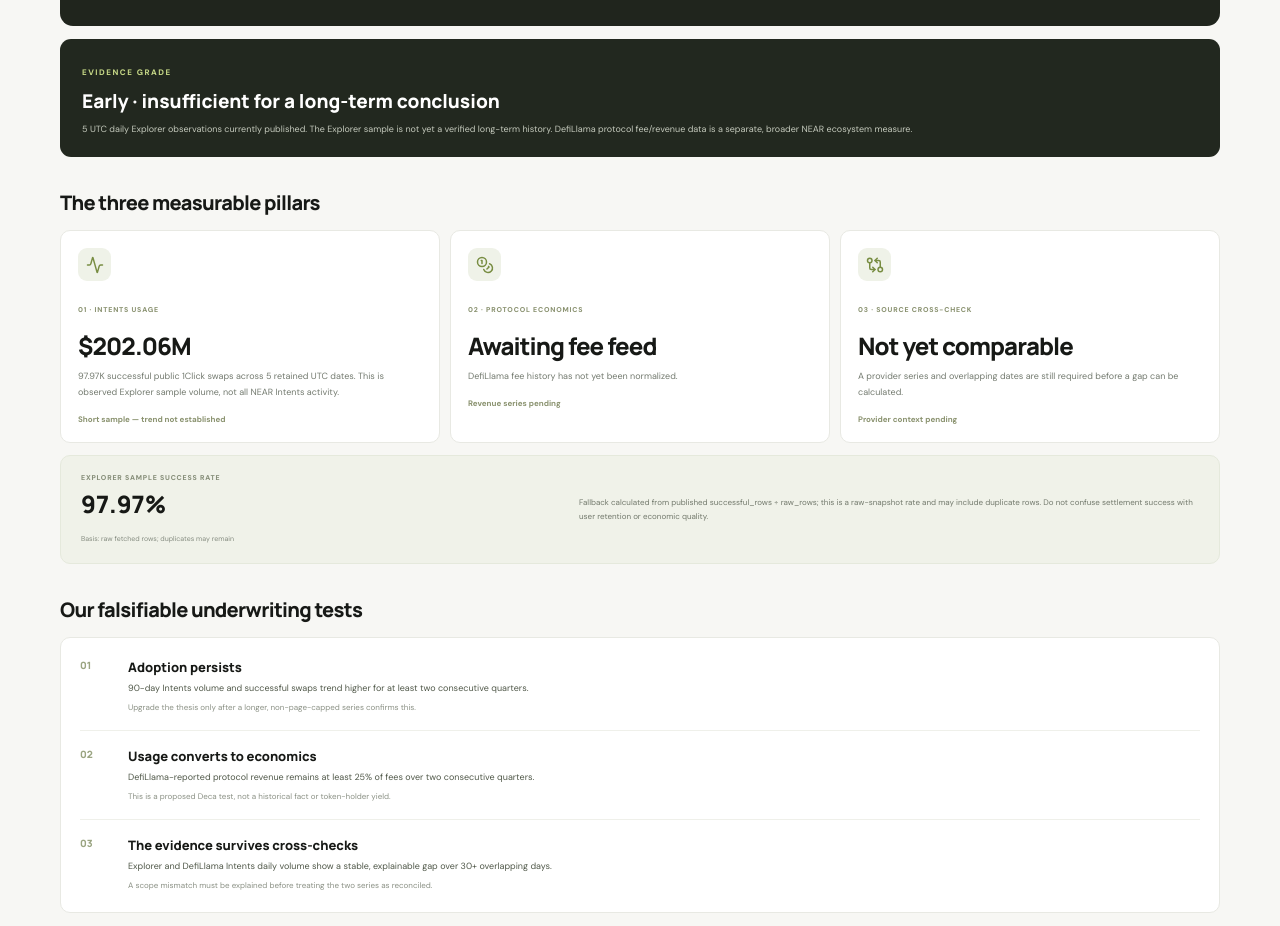
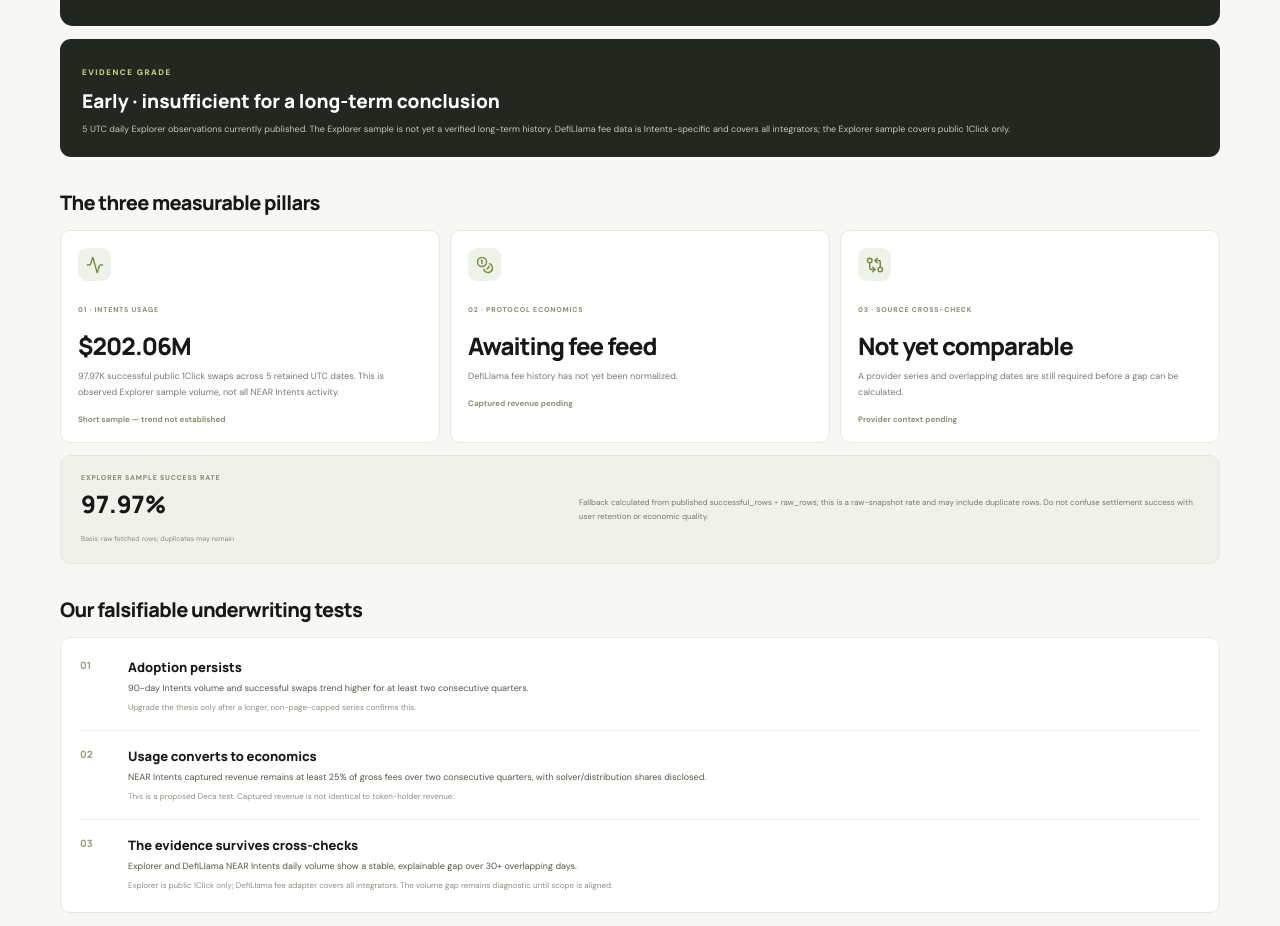
Before and after one commit to ExoDus768/Deca, a Next.js app: page /investment in a window 1280 px wide. Shown: the part 606-1532 px from the top of the page. Built offline with nearby package versions, Linux system fonts and the light colour scheme.

Commit message:
Use NEAR Intents fees and buyback value capture in thesis

```diff
--- a/app/investment/page.tsx
+++ b/app/investment/page.tsx
@@ -29,17 +29,24 @@ function recentTotal(series:Record<string,number>){
  const start=new Date(end);start.setUTCDate(start.getUTCDate()-29);
  return Object.entries(series).filter(([d])=>d>=start.toISOString().slice(0,10)&&d<=days[days.length-1]).reduce((s,[,v])=>s+Number(v||0),0);
 }
-const fees=feesDoc?.series?.defillama_near_fees??{};
-const revenue=feesDoc?.series?.defillama_near_revenue??{};
+const fees=feesDoc?.series?.defillama_intents_fees??{};
+const revenue=feesDoc?.series?.defillama_intents_revenue??{};
+const protocolRevenue=feesDoc?.series?.defillama_intents_protocol_revenue??{};
+const holderRevenue=feesDoc?.series?.defillama_intents_holders_revenue??{};
+const supplySideRevenue=feesDoc?.series?.defillama_intents_supply_side_revenue??{};
 const fees30=recentTotal(fees);
 const revenue30=recentTotal(revenue);
+const protocolRevenue30=recentTotal(protocolRevenue);
+const holderRevenue30=recentTotal(holderRevenue);
+const supplySideRevenue30=recentTotal(supplySideRevenue);
 const monetization=fees30&&revenue30!=null?revenue30/fees30*100:null;
+const holderCapture=fees30&&holderRevenue30!=null?holderRevenue30/fees30*100:null;
 const provider=reconciliation?.provider_context?.defillama_intents??{};
 const diagnostic=provider.diagnostic_comparison??{};
 const thesisTriggers=[
  ["Adoption persists","90-day Intents volume and successful swaps trend higher for at least two consecutive quarters.","Upgrade the thesis only after a longer, non-page-capped series confirms this."],
- ["Usage converts to economics","DefiLlama-reported protocol revenue remains at least 25% of fees over two consecutive quarters.","This is a proposed Deca test, not a historical fact or token-holder yield."],
- ["The evidence survives cross-checks","Explorer and DefiLlama Intents daily volume show a stable, explainable gap over 30+ overlapping days.","A scope mismatch must be explained before treating the two series as reconciled."]
+ ["Usage converts to economics","NEAR Intents captured revenue remains at least 25% of gross fees over two consecutive quarters, with solver/distribution shares disclosed.","This is a proposed Deca test. Captured revenue is not identical to token-holder revenue."],
+ ["The evidence survives cross-checks","Explorer and DefiLlama NEAR Intents daily volume show a stable, explainable gap over 30+ overlapping days.","Explorer is public 1Click only; DefiLlama fee adapter covers all integrators. The volume gap remains diagnostic until scope is aligned."]
 ];
 export default function Investment(){
  const enoughHistory=dates.length>=90&&!meta.page_cap_reached;
@@ -52,17 +59,17 @@ export default function Investment(){
    <p>The opportunity is that users can move value across chains through a unified intent-based experience, while NEAR's ecosystem captures economic value from the activity. The evidence today supports investigating that model; it does not yet prove durable adoption, competitive advantage, or value accruing to the NEAR token.</p>
    <div className="thesis-verdict"><strong>What would change our mind?</strong><span>Persistent activity growth and sustained fee-to-revenue conversion strengthen the case. Falling Intents usage, weakening monetization, or no credible token value capture weaken it.</span></div>
   </section>
-  <div className="thesis-status"><span className="mini-label">EVIDENCE GRADE</span><strong>{enoughHistory?"Developing · broader history available":"Early · insufficient for a long-term conclusion"}</strong><p>{dates.length} UTC daily Explorer observations currently published. {meta.page_cap_reached?"The latest Explorer fetch reached its configured page cap, so history may be incomplete.":"The Explorer sample is not yet a verified long-term history."} DefiLlama protocol fee/revenue data is a separate, broader NEAR ecosystem measure.</p></div>
+  <div className="thesis-status"><span className="mini-label">EVIDENCE GRADE</span><strong>{enoughHistory?"Developing · broader history available":"Early · insufficient for a long-term conclusion"}</strong><p>{dates.length} UTC daily Explorer observations currently published. {meta.page_cap_reached?"The latest Explorer fetch reached its configured page cap, so history may be incomplete.":"The Explorer sample is not yet a verified long-term history."} DefiLlama fee data is Intents-specific and covers all integrators; the Explorer sample covers public 1Click only.</p></div>
   <h2 className="subsection-title">The three measurable pillars</h2>
   <div className="thesis-evidence-grid">
    <article><div className="research-icon"><Activity size={18}/></div><span>01 · INTENTS USAGE</span><h3>{money(totalVolume)}</h3><p>{fmt(totalTx)} successful public 1Click swaps across {dates.length} retained UTC dates. This is observed Explorer sample volume, not all NEAR Intents activity.</p><small>{dates.length>=90?"90+ daily observations":"Short sample — trend not established"}</small></article>
-   <article><div className="research-icon"><Coins size={18}/></div><span>02 · PROTOCOL ECONOMICS</span><h3>{fees30==null?"Awaiting fee feed":money(fees30)}</h3><p>{fees30==null?"DefiLlama fee history has not yet been normalized.":"Trailing 30-day NEAR parent-protocol fees. Broader than NEAR Intents and not equivalent to token-holder value capture."}</p><small>{revenue30==null?"Revenue series pending":money(revenue30)+" revenue · "+(monetization==null?"":monetization.toFixed(1)+"% of fees")}</small></article>
+   <article><div className="research-icon"><Coins size={18}/></div><span>02 · PROTOCOL ECONOMICS</span><h3>{fees30==null?"Awaiting fee feed":money(fees30)}</h3><p>{fees30==null?"DefiLlama fee history has not yet been normalized.":"Trailing 30-day gross NEAR Intents fees across integrators. Captured revenue and holder buybacks are separate series."}</p><small>{revenue30==null?"Captured revenue pending":money(revenue30)+" captured · "+(monetization==null?"":monetization.toFixed(1)+"% of fees")+" · "+(holderRevenue30==null?"holder series pending":money(holderRevenue30)+" buybacks")}</small></article>
    <article><div className="research-icon"><GitCompareArrows size={18}/></div><span>03 · SOURCE CROSS-CHECK</span><h3>{diagnostic.status==="compared"?diagnostic.median_gap_pct+"%":"Not yet comparable"}</h3><p>{diagnostic.status==="compared"?"Median absolute daily gap between Explorer and DefiLlama Intents volume over shared dates. This is diagnostic only, not formal reconciliation.":"A provider series and overlapping dates are still required before a gap can be calculated."}</p><small>{diagnostic.status==="compared"?diagnostic.overlap_days+" overlapping days · scope mismatch disclosed":provider.status??"Provider context pending"}</small></article>
   </div>
   <section className="thesis-success-rate"><div><span className="mini-label">EXPLORER SAMPLE SUCCESS RATE</span><strong>{sampleSuccess}</strong><small>Basis: {rateBasis}</small></div><p>{meta.success_rate_pct!=null?"Calculated from unique timestamped Explorer records.":"Fallback calculated from published successful_rows ÷ raw_rows; this is a raw-snapshot rate and may include duplicate rows."} Do not confuse settlement success with user retention or economic quality.</p></section>
   <h2 className="subsection-title">Our falsifiable underwriting tests</h2>
   <div className="thesis-test-list">{thesisTriggers.map(([title,condition,meaning],i)=><article key={title}><span>0{i+1}</span><div><h3>{title}</h3><p>{condition}</p><small>{meaning}</small></div></article>)}</div>
-  <section className="thesis-risk"><CircleAlert size={19}/><div><strong>The biggest unresolved investment question is token value capture.</strong><p>DefiLlama's parent-protocol revenue is not the same as value accruing to NEAR holders. Deca still needs to connect protocol revenue, buybacks or burns, issuance, unlocks and dilution before making a token-level valuation claim. We will not label that factor measured until the data is verified.</p></div></section>
+  <section className="thesis-risk"><CircleAlert size={19}/><div><strong>The biggest unresolved investment question is token value capture.</strong><p>NEAR Intents has a separately reported holder-revenue series for buybacks beginning 2026-02-23. Buybacks are not burns, and neither gross fees nor captured revenue alone proves lasting per-token value. Deca still needs to compare buybacks with issuance, unlocks and dilution before making a token-level valuation claim.</p></div></section>
   <section className="rerun-card"><div className="rerun-head"><div><span className="mini-label">REPRODUCIBILITY</span><h2>Re-run this yourself.</h2><p>Clone the repo, keep the Explorer JWT in an environment variable, then run the same collection and verification steps.</p></div><Terminal size={22}/></div>
    <pre><code>{'git clone https://github.com/ExoDus768/Deca.git\ncd Deca\npython -m pip install -r requirements.txt\nexport NEAR_INTENTS_EXPLORER_TOKEN="YOUR_JWT"\nDECA_EXPLORER_MAX_PAGES=200 python src/snapshot.py\npython src/normalize_explorer.py\npython src/normalize_defillama.py\npython src/normalize_defillama_fees.py\nmake publish && make verify'}</code></pre>
    <p className="rerun-note">Never commit the JWT or paste it into the dashboard. DefiLlama endpoints are public; the Explorer token is required only for the authenticated Explorer fetch.</p>
```
